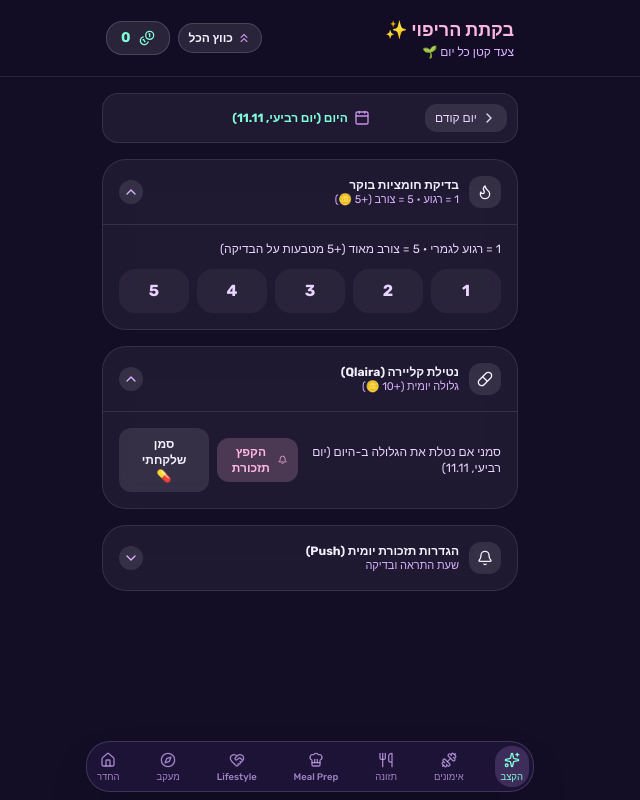
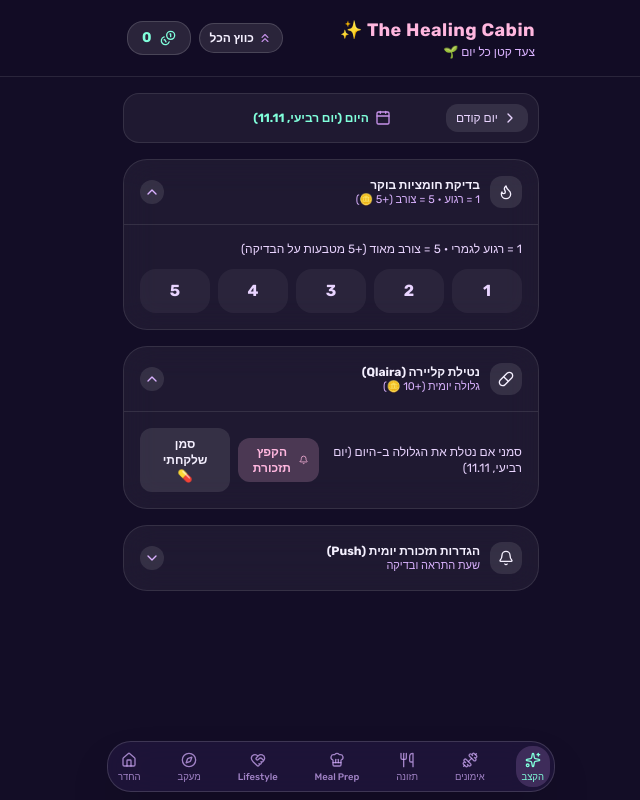
Before and after one commit to GuylerxD/the-healing-cabin, a React (Vite) app: page / in a window 1280 px wide. Shown: the whole page, without its empty margins (532-1172 px from the left). Built offline with nearby package versions, Linux system fonts and the light colour scheme.

Commit message:
chore: change app title to The Healing Cabin

```diff
--- a/index.html
+++ b/index.html
@@ -14,7 +14,7 @@
     <meta name="theme-color" content="#130d26" />
     <meta name="mobile-web-app-capable" content="yes" />
     <meta name="apple-mobile-web-app-capable" content="yes" />
-    <meta name="apple-mobile-web-app-title" content="בקתת הריפוי" />
+    <meta name="apple-mobile-web-app-title" content="The Healing Cabin" />
     <meta
       name="apple-mobile-web-app-status-bar-style"
       content="black-translucent"
@@ -29,7 +29,7 @@
       href="https://fonts.googleapis.com/css2?family=Rubik:wght@400;500;700&display=swap"
       rel="stylesheet"
     />
-    <title>בקתת הריפוי</title>
+    <title>The Healing Cabin</title>
   </head>
   <body>
     <div id="root"></div>
--- a/src/App.jsx
+++ b/src/App.jsx
@@ -72,7 +72,9 @@ export default function App() {
       <header className="sticky top-0 z-20 border-b border-white/10 bg-space/80 backdrop-blur-md pt-[env(safe-area-inset-top)]">
         <div className="mx-auto flex max-w-md items-center justify-between px-5 py-4">
           <div>
-            <h1 className="text-lg font-bold text-blush">בקתת הריפוי ✨</h1>
+            <h1 className="text-lg font-bold text-blush tracking-wide">
+              The Healing Cabin ✨
+            </h1>
             <p className="text-xs text-purple-300">
               {longGoal ? `🌟 ${longGoal}` : "צעד קטן כל יום 🌱"}
             </p>
```
Also changed, not shown: public/manifest.json.
